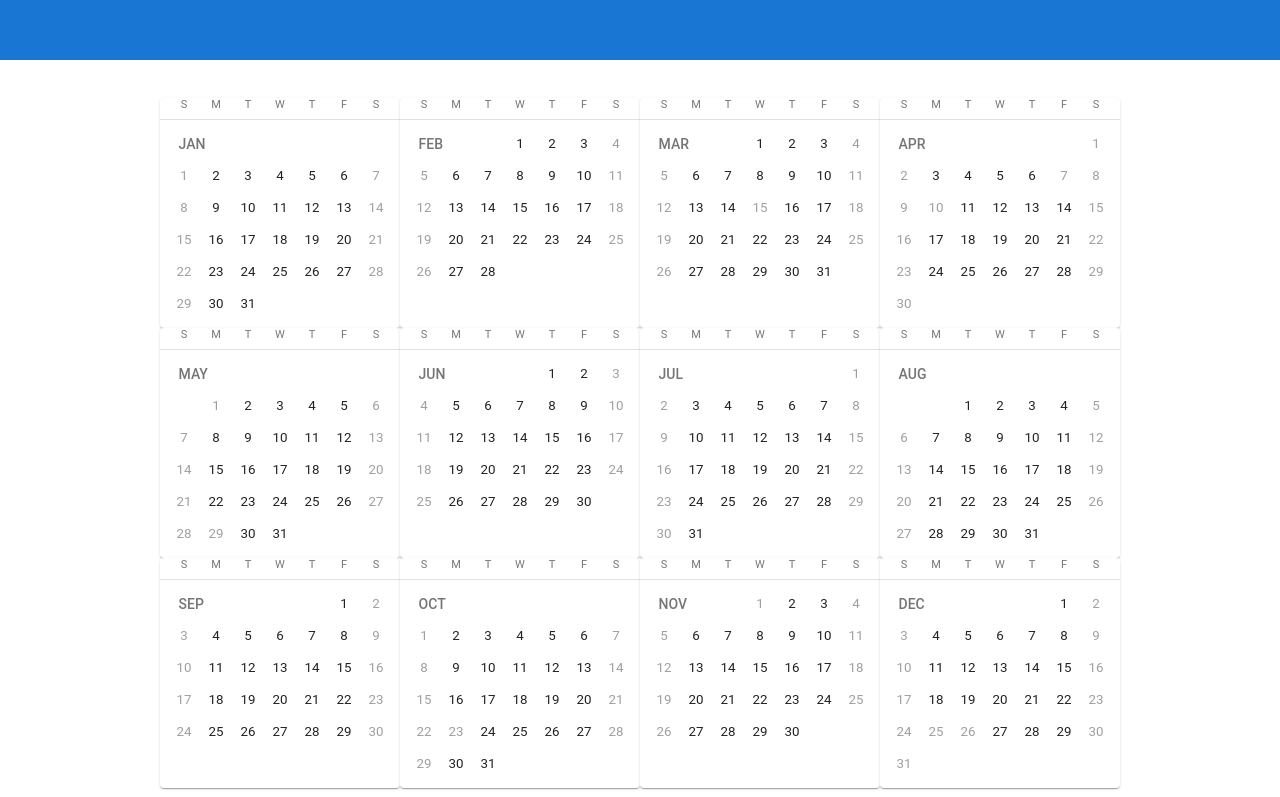
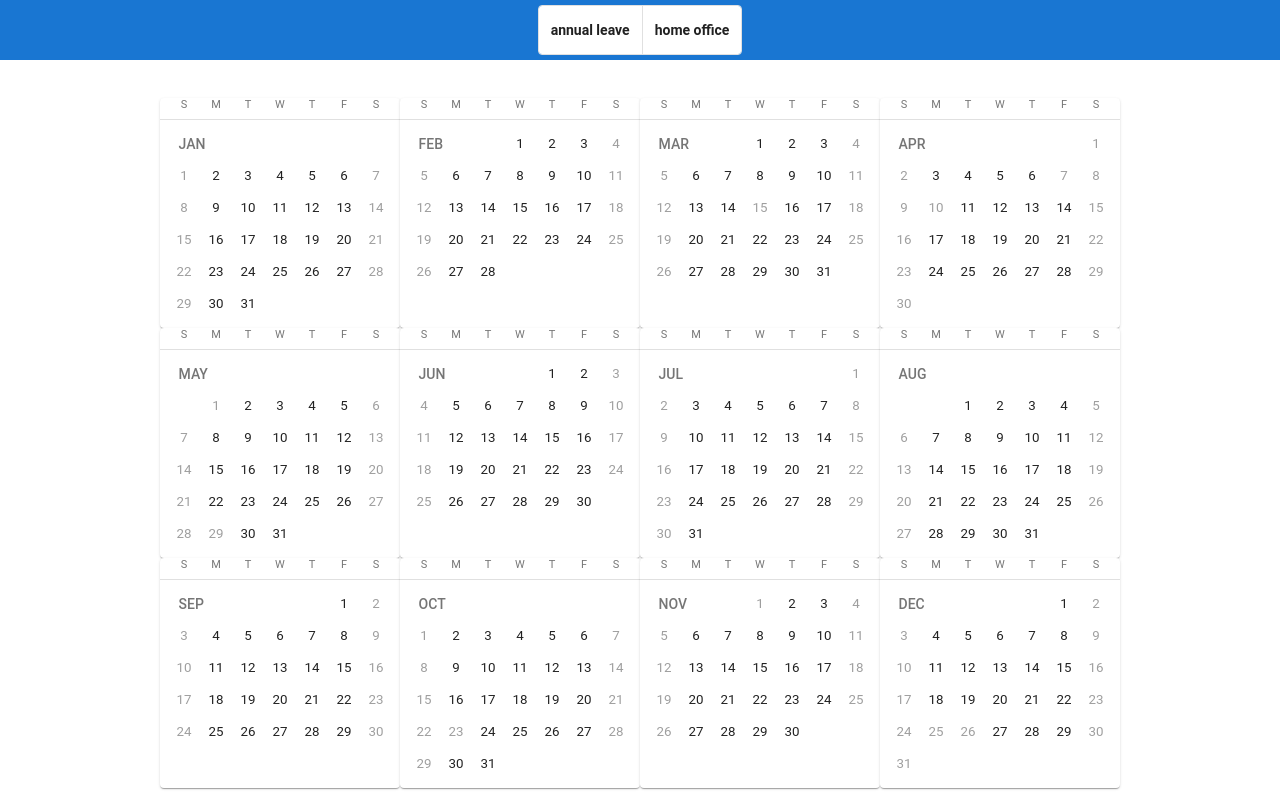
Before and after one commit to attilarepka/ho-calculator, an Angular app: page / in a window 1280 px wide. Shown: the top 797 px of the page. Built offline with nearby package versions, Linux system fonts and the light colour scheme.

Commit message:
Add toggle buttons

```diff
--- a/src/app/app.component.html
+++ b/src/app/app.component.html
@@ -295,9 +295,16 @@
 
 </style>
 
+<div class="container" (contextmenu)="onRightClick($event)"></div>
+
 <!-- Toolbar -->
 <div class="toolbar" role="banner">
-    <div class="spacer"></div>
+    <div class="spacer" align="center">
+        <mat-button-toggle-group name="fontStyle" aria-label="Font Style">
+            <mat-button-toggle value="annual">annual leave</mat-button-toggle>
+            <mat-button-toggle value="ho">home office</mat-button-toggle>
+        </mat-button-toggle-group>
+    </div>
 </div>
 <div class="content" role="main">
     <div class="card-container">
--- a/src/app/app.component.ts
+++ b/src/app/app.component.ts
@@ -1,4 +1,4 @@
-import {Component} from '@angular/core';
+import {Component, HostListener} from '@angular/core';
 
 @Component({
     selector : 'app-root',
@@ -18,4 +18,9 @@ export class AppComponent {
 
         console.log(this.daysSelected.length)
     }
+
+    @HostListener('contextmenu', [ '$event' ])
+    onRightClick(event: {preventDefault: () => void;}) {
+        event.preventDefault();
+    }
 }
--- a/src/app/components/mat-calendar-wrapper/mat-calendar-wrapper.component.ts
+++ b/src/app/components/mat-calendar-wrapper/mat-calendar-wrapper.component.ts
@@ -23,13 +23,13 @@ export class MatCalendarWrapperComponent implements OnChanges {
     event: any;
     calendarStartAt: Date;
 
-    constructor() {}
+    constructor() {};
 
     ngOnChanges(changes: SimpleChanges) {
         const date = new Date('2023'); // TODO: set year
         date.setMonth(this.startMonth);
         this.calendarStartAt = date;
-    }
+    };
 
     isSelected = (event: any) => {
         const date = event.getFullYear() + '-' +
@@ -39,7 +39,7 @@ export class MatCalendarWrapperComponent implements OnChanges {
                                                         : (null as any);
     };
 
-    select(event: any, calendar: any) {
+    select = (event: any, calendar: any): void => {
         const date = event.getFullYear() + '-' +
                      ('00' + (event.getMonth() + 1)).slice(-2) + '-' +
                      ('00' + event.getDate()).slice(-2);
@@ -52,7 +52,7 @@ export class MatCalendarWrapperComponent implements OnChanges {
         calendar.updateTodaysDate();
 
         this.notifyParent.emit(date);
-    }
+    };
 
     holidayFilter = (now: Date): boolean => {
         const holidayAPI = [
```
